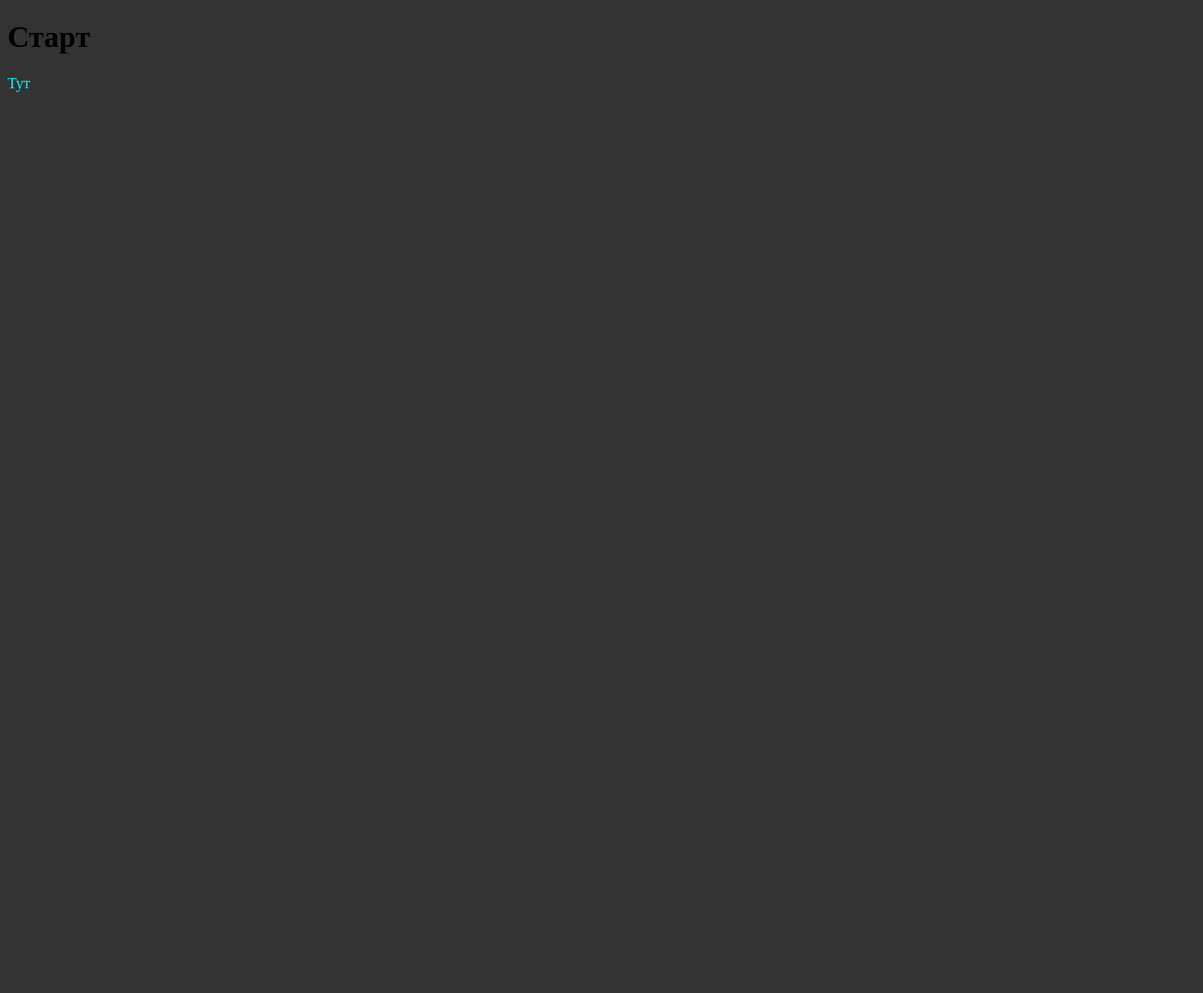
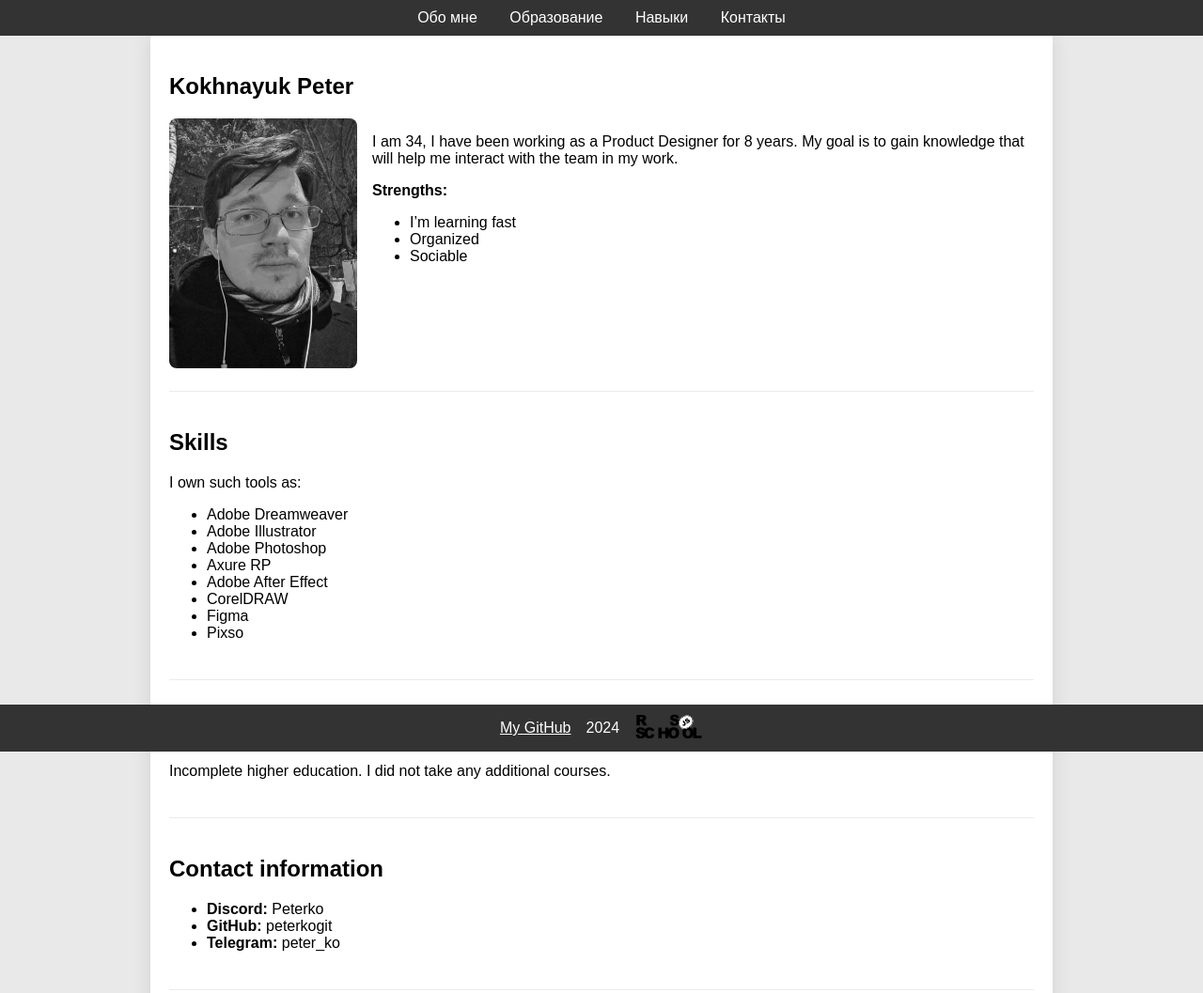
Before and after one commit to peterkogit/rsschool-cv, a plain HTML site: page index.html in a window 1280 px wide. Shown: the top 1057 px of the page at 94% size. Before the commit the page ends 800 px from the top, so only its background shows below. Drawn offline with Linux system fonts and the light colour scheme.

Commit message:
feat: update CV info

```diff
--- a/index.html
+++ b/index.html
@@ -2,13 +2,78 @@
 <html lang="ru">
 <head>
     <meta charset="UTF-8">
-		<title>Начало</title>
+    <meta name="viewport" content="width=device-width, initial-scale=1.0">
 	<link rel="stylesheet" href="style.css">
+    <title>CV</title>
 </head>
 <body>
-		<h1>Старт</h1>
+
+<nav>
+    <a href="#about">Обо мне</a>
+    <a href="#education">Образование</a>
+    <a href="#skills">Навыки</a>
+    <a href="#contacts">Контакты</a>
+</nav>
+
+<div class="content">
+    <section id="about">
+        <h1>Kokhnayuk Peter</h1>
+		<div class="block">
+			<img src="images/photo.jpeg" alt="Моя фотография" class="profile-picture">
 			<div>
-			<p>Тут</p>
+				<p>I am 34, I have been working as a Product Designer for 8 years. My goal is to gain knowledge that will help me interact with the team in my work.</p>
+				<p>
+					<b>Strengths:</b>
+					<ul>
+						<li>I’m learning fast</li>
+						<li>Organized</li>
+						<li>Sociable</li>
+					</ul>
+				</p>
 			</div>
+		</div>
+    </section>
+
+    <section id="skills">
+        <h2>Skills</h2>
+        <p>I own such tools as:
+			<ul>
+				<li>Adobe Dreamweaver</li>
+				<li>Adobe Illustrator</li>
+				<li>Adobe Photoshop</li>
+				<li>Axure RP</li>
+				<li>Adobe After Effect</li>
+				<li>CorelDRAW</li>
+				<li>Figma</li>
+				<li>Pixso</li>
+			</ul>
+		</p>
+    </section>
+
+    <section id="education">
+        <h2>Education</h2>
+        <p>Incomplete higher education. I did not take any additional courses.</p>
+    </section>
+
+    <section id="contacts">
+        <h2>Contact information</h2>
+		<p>
+			<ul>
+				<li><b>Discord:</b> Peterko</li>
+				<li><b>GitHub:</b> peterkogit</li>
+				<li><b>Telegram:</b> peter_ko</li>
+			</ul>
+		</p>
+    </section>
+</div>
+
+<footer>
+    <p><a href="https://github.com/peterkogit">My GitHub</a> 2024
+		<a href="https://rs.school/js/">
+			<img src="./images/rs-logo.svg" alt="Rsschool Icon" width="73" height="26">
+		  </a>
+	</p>
+</footer>
+
 </body>
 </html>
--- a/style.css
+++ b/style.css
@@ -1,8 +1,74 @@
-html{
-	background: #333333;
+body {
+	font-family: Arial, sans-serif;
+	margin: 0;
+	padding: 0;
+	background-color: #e9e9e9;
 }
+nav {
+	position: fixed;
+	top: 0;
+	width: 100%;
+	background-color: #333;
+	color: white;
+	padding: 10px 0;
+	text-align: center;
+	z-index: 1000;
+}
+nav a {
+	color: white;
+	margin: 0 15px;
+	text-decoration: none;
+}
+nav a:hover {
+	text-decoration: underline;
+}
+.content {
+	margin: 38px auto 20px auto;
+	padding: 20px;
+	width: 920px;
+	background-color: white;
+	box-shadow: 0 0 20px rgba(0, 0, 0, 0.1);
+}
+section {
+	margin-bottom: 40px;
+	border-bottom: 1px solid #ebebeb;
+	padding-bottom: 24px;
 
+	&#about {
+		.block {
+			display: flex;
+			gap: 16px;
 
-p{
-	color: aqua;
+			img {
+				width: 200px;
+				border-radius: 8px;
+			}
+		}
+	}
 }
+footer {
+	text-align: center;
+	padding: 10px 0;
+	background-color: #333;
+	color: white;
+	position: fixed;
+	bottom: 0;
+	width: 100%;
+
+	p {
+		padding: 0;
+		margin: 0;
+		display: flex;
+		align-items: center;
+        justify-content: center;
+		gap: 16px;
+	}
+
+	a {
+		color: #fff;
+
+		&:hover {
+			color: #aaaaaa
+		}
+	}
+}
```
Also changed, not shown: images/photo.jpeg (added), images/rs-logo.svg (added). Lines whose indentation alone changed are shown as unchanged.
